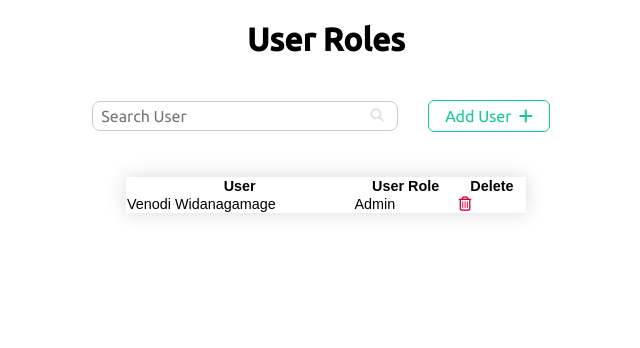
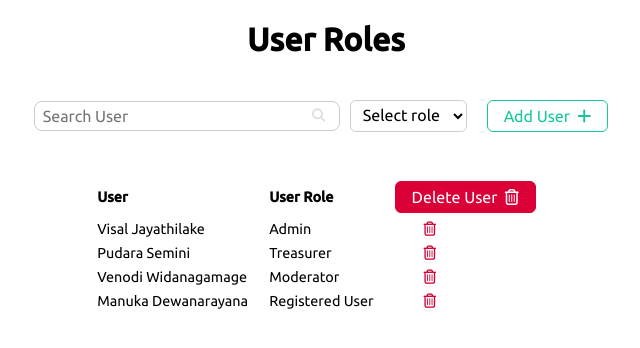
Before and after one commit to visal-jay/CommunityRetreat, a PHP site: page /view/roles.php in a window 1280 px wide. Shown: the part 74-422 px from the top of the page, without its empty margins (314-954 px from the left). Run offline with PHP 8.4, Linux system fonts and the light colour scheme; some libraries are stand-ins or nearby versions.

Commit message:
Venodi V3

```diff
--- a/app/view/eventGallery.php
+++ b/app/view/eventGallery.php
@@ -182,6 +182,8 @@
         block: 'center',
         inline: 'center'
     });
+
+    location.reload();
 </script>
 
 </html>
--- a/app/view/roles.php
+++ b/app/view/roles.php
@@ -14,11 +14,41 @@
 <style>
     .styled-table {
     border-collapse: collapse;
-    margin: 25px 0;
+    margin: 25px 25px;
     font-size: 0.9em;
-    font-family: sans-serif;
-    min-width: 400px;
-    box-shadow: 0 0 20px rgba(0, 0, 0, 0.15);
+    min-width: 80%;
+    max-width: 100%;
+}
+.styled-table th, td{
+    text-align: left;
+}
+#role{
+    margin-bottom: 0px;
+}
+
+.flex-row-to-col{
+    display: flex;
+    flex-direction: row;
+}
+
+th, td{
+    padding-right: 20px;
+    padding-top: 4px;
+    padding-bottom: 4px;
+}
+
+#del{
+    padding-left: 30px;
+}
+
+@media screen and (max-width:767px) {
+    .flex-row-to-col{
+        flex-direction: column;
+}
+
+.search-bar-role{
+    width: 50%;
+}
 }
 </style>
 
@@ -29,12 +59,23 @@
     <div class="flex-col flex-center">
     <h1>User Roles</h1>
 
-    <div class="flex-row flex-center">
-        <form action="/action_page.html" class="search-bar" style="height:fit-content">
-            <input type="search" class="form-ctrl" placeholder="Search User">
-            <button type="" class="btn-icon clr-green "><i class=" fa fa-search"></i></button>
+    <div>
+        <form class="flex-center flex-row-to-col" action="/action_page.html" style="height:fit-content">
+        <div class="flex-row flex-center">
+            <div class="search-bar search-bar-role">
+                    <input type="search" class="form-ctrl" placeholder="Search User">
+                    <button type="" class="btn-icon clr-green "><i class=" fa fa-search"></i></button>
+                </div>
+            <select class="form-ctrl" id="role" required>
+                <option value="" disabled selected>Select role</option>
+                <option value="Moderator">Moderator</option>
+                <option value="Treasurer">Treasurer</option>
+            </select>
+        </div>
+        <div>
+            <button type="submit" class="btn margin-lg" onclick="add()">Add User &nbsp; <i class="fas fa-plus"></i></button>
+        </div>
         </form>
-        <button class="btn margin-lg" onclick="add()">Add User &nbsp; <i class="fas fa-plus"></i></button>
     </div>
 
 
@@ -43,12 +84,27 @@
             <tr>
                 <th>User</th>
                 <th>User Role</th>
-                <th>Delete</th>
+                <th><button class="btn btn-solid bg-red border-red data" onclick="del()">Delete User&nbsp;&nbsp; <i class="far fa-trash-alt"></i></button></th>
+            </tr>
+            <tr>
+                <td>Visal Jayathilake</td>
+                <td>Admin</td>
+                <td id="del"><i class="btn-icon far fa-trash-alt clr-red form hidden" onclick="del()"></i></td>
+            </tr>
+            <tr>
+                <td>Pudara Semini</td>
+                <td>Treasurer</td>
+                <td id="del"><i class="btn-icon far fa-trash-alt clr-red form hidden" onclick="del()"></i></td>
             </tr>
             <tr>
                 <td>Venodi Widanagamage</td>
-                <td>Admin</td>
-                <td><i class="btn-icon far fa-trash-alt clr-red"></i></td>
+                <td>Moderator</td>
+                <td id="del"><i class="btn-icon far fa-trash-alt clr-red form hidden" onclick="del()"></i></td>
+            </tr>
+            <tr>
+                <td>Manuka Dewanarayana</td>
+                <td>Registered User</td>
+                <td id="del"><i class="btn-icon far fa-trash-alt clr-red form hidden" onclick="del()"></i></td>
             </tr>
         </table>
         </div>
@@ -56,8 +112,19 @@
 </body>
 
 <script>
-        function add() {
+    function add() {
         document.querySelector(".form").classList.toggle("show-form");
+    }
+
+    function del() {
+        var data = document.getElementsByClassName("data");
+        var form = document.getElementsByClassName("form");
+        for (var i = 0; i < data.length; i++) {
+            data[i].classList.toggle("hidden");
+        }
+        for (var i = 0; i < form.length; i++) {
+            form[i].classList.toggle("hidden");
+        }
     }
 </script>
 
```
Also changed, not shown: app/view/eventpage.php (+51 -4 lines).
